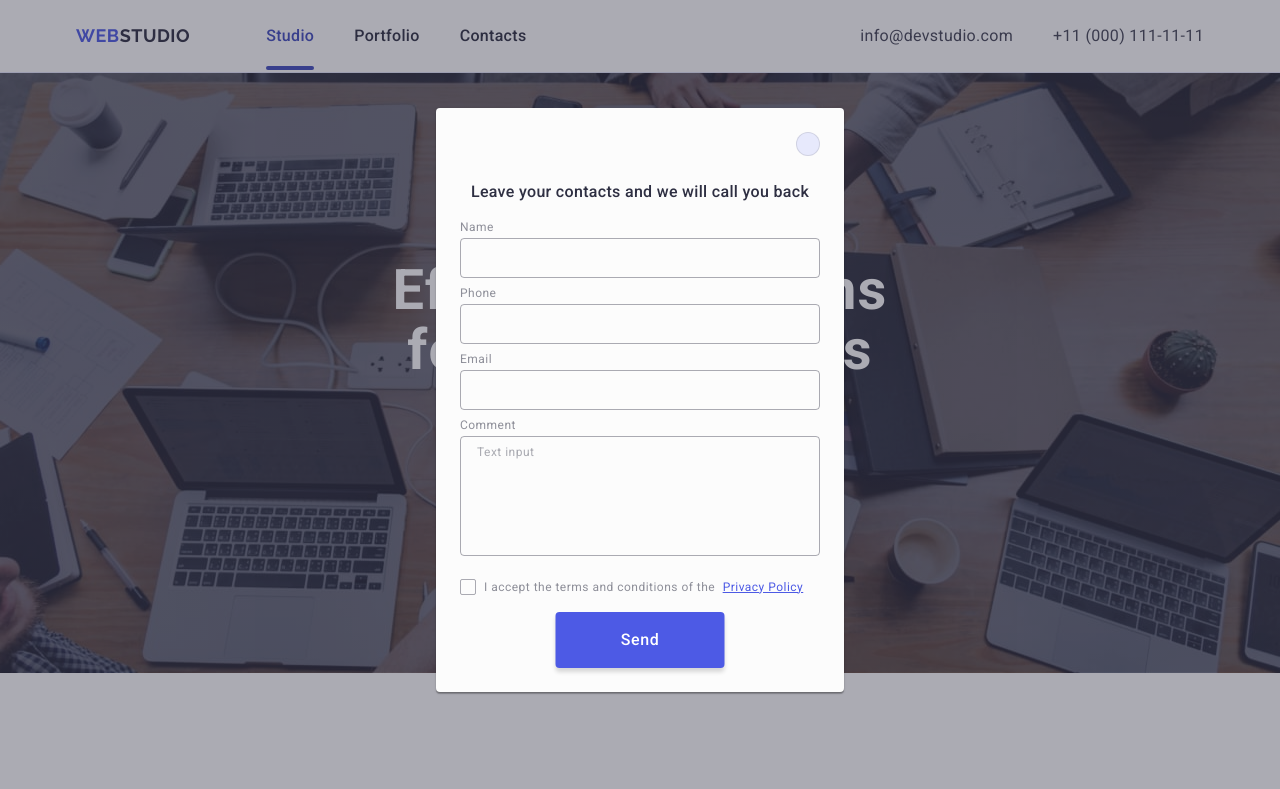
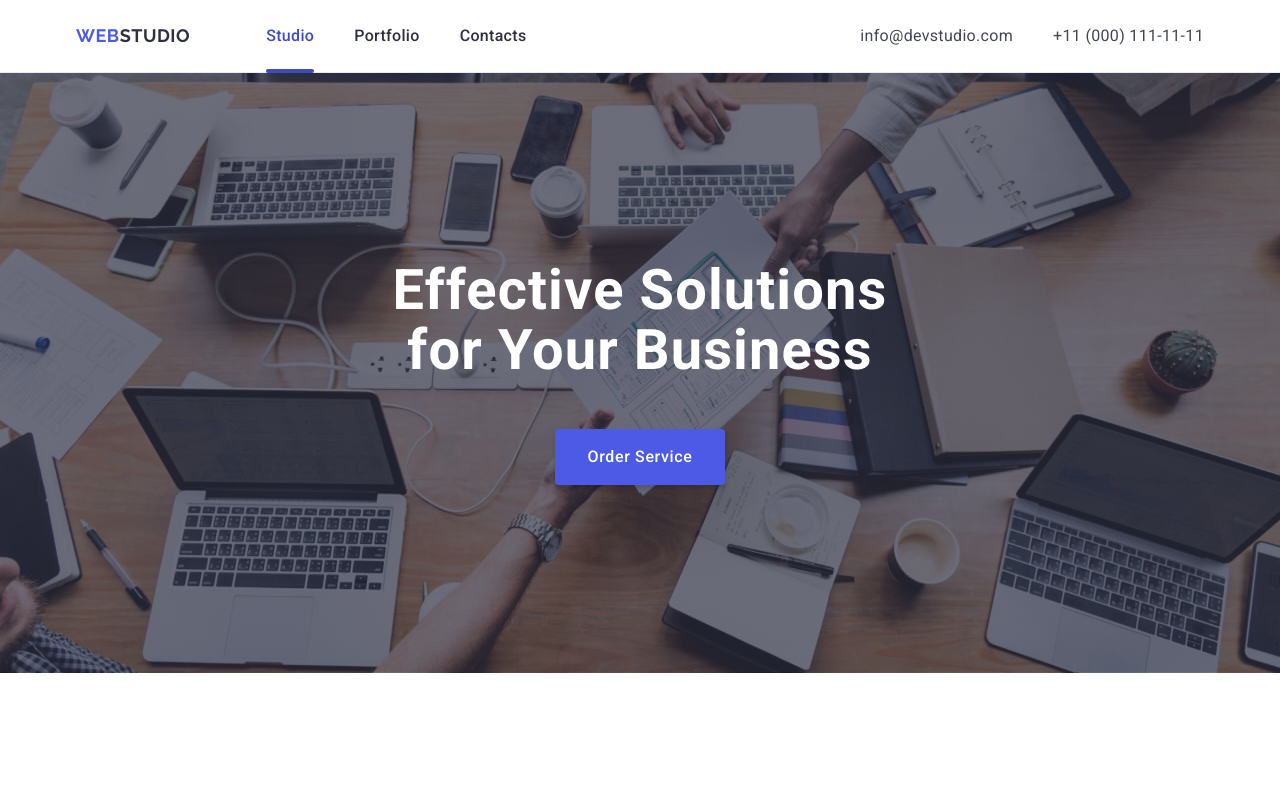
Before and after one commit to borsuk-toni/goit-markup-hw-05, a plain HTML site: page index.html in a window 1280 px wide. Shown: the top 789 px of the page. Drawn offline with nearby package versions, Linux system fonts and the light colour scheme.

Commit message:
hw4-touchups

```diff
--- a/css/styles.css
+++ b/css/styles.css
@@ -41,8 +41,6 @@ a {
 }
 
 .header {
-    padding-top: 24px;
-    padding-bottom: 24px;
     border-bottom: 1px solid #e7e9fc;
     box-shadow: 0px 1px 6px 0px rgba(46, 47, 66, 0.08), 0px 1px 1px 0px rgba(46, 47, 66, 0.16), 0px 2px 1px 0px rgba(46, 47, 66, 0.08);
 }
@@ -80,15 +78,17 @@ a {
     letter-spacing: 0.02em;
     display: flex;
     gap: 40px;
+    margin: 0;
+    padding: 0;
 }
 
 .header-menu-item {
 }
 
 .header-menu-link {
+    display: block;
     color: #2E2F42;
-    padding-top: 24px;
-    padding-bottom: 24px;
+    padding: 24px 0;
     position: relative;
     transition: color 250ms cubic-bezier(0.4, 0, 0.2, 1);
 }
--- a/index.html
+++ b/index.html
@@ -389,7 +389,7 @@
             </div>
         </div>
     </footer>
-    <div class="backdrop is-open">
+    <div class="backdrop">
         <div class="modal">
             <button type="button" class="modal-btn-close">
                 <svg class="modal-btn-icon" width="8" height="8">
```
